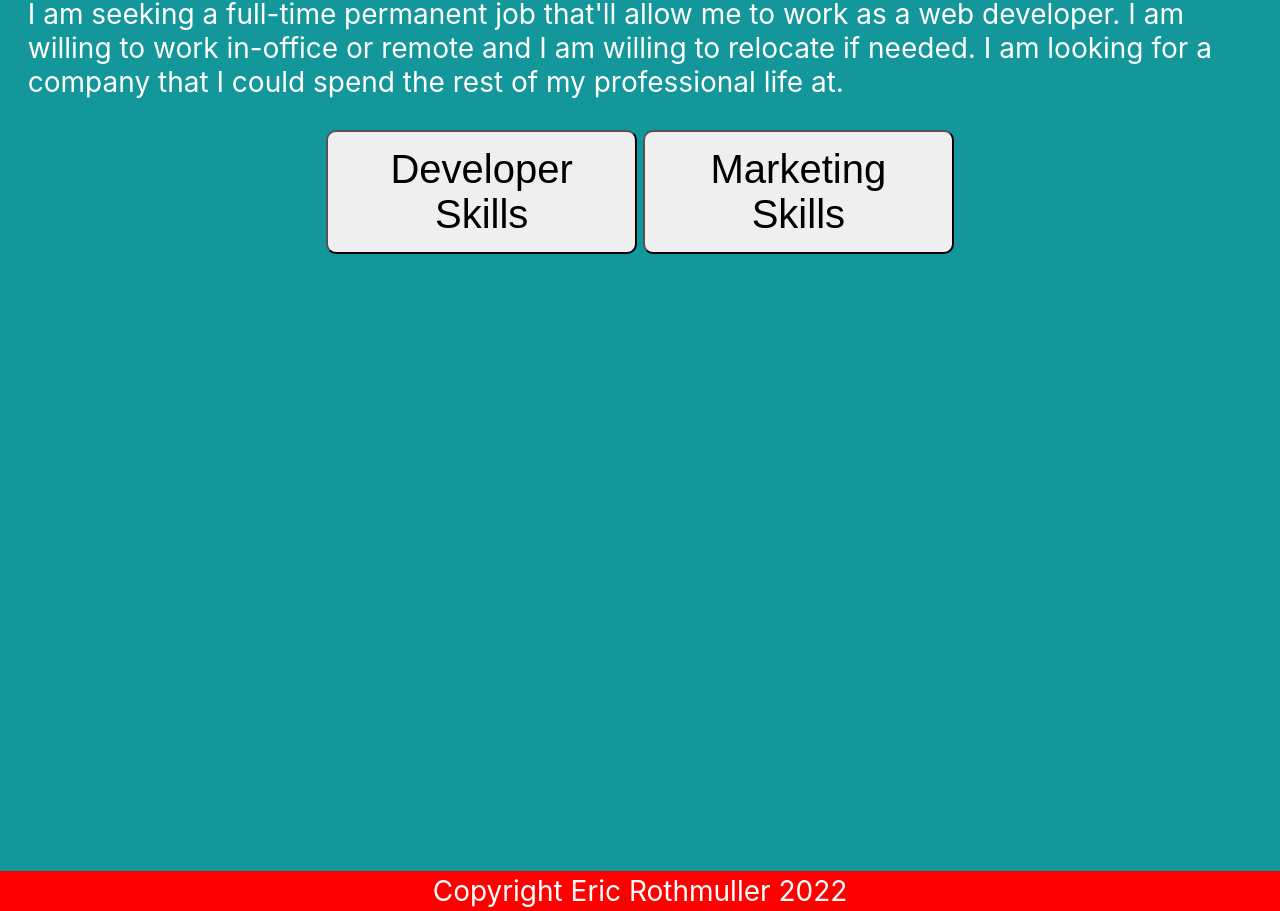
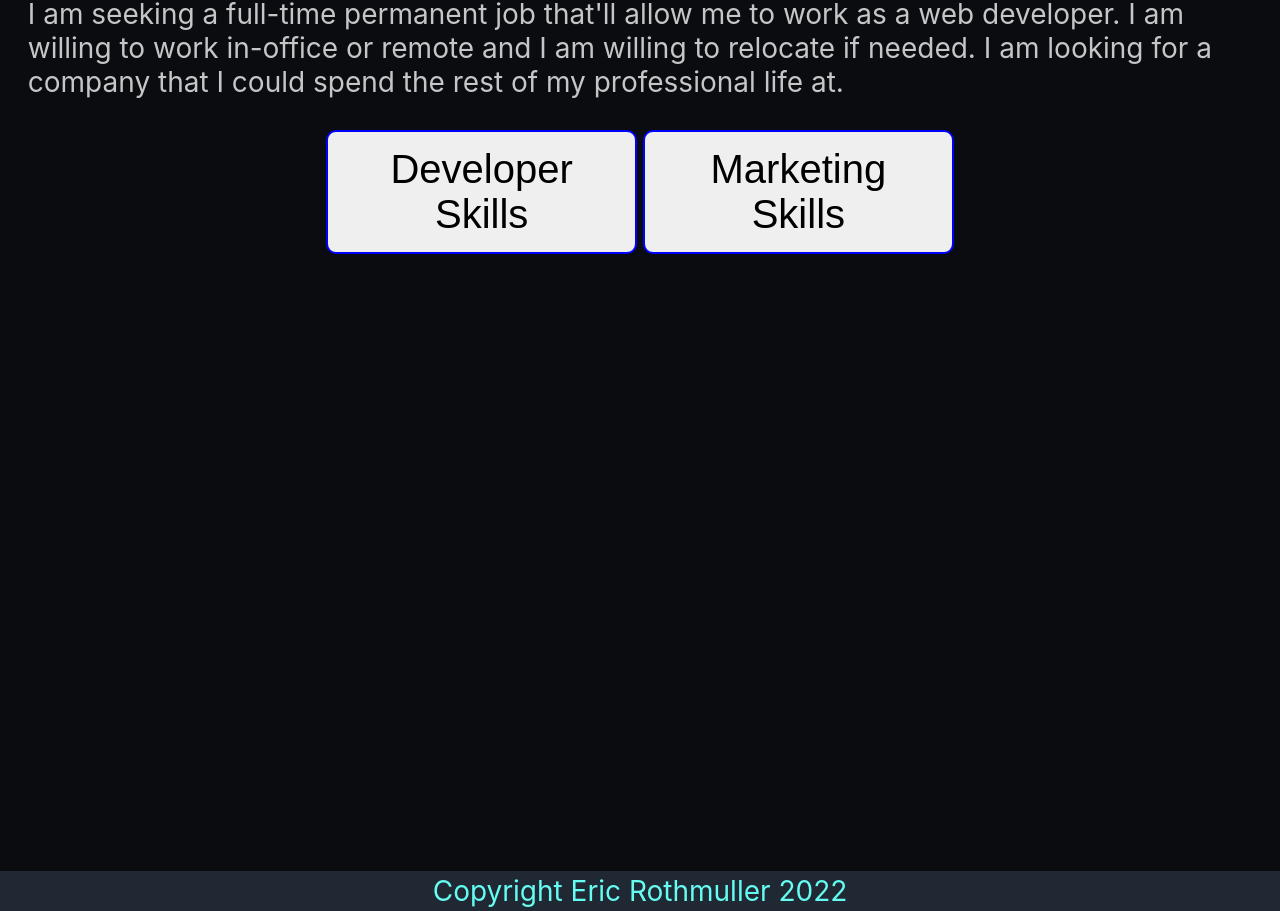
Before and after one commit to ericrothmuller/My-Portfolio, a React (Create React App) app: page / in a window 1280 px wide. Shown: the part 858-1769 px from the top of the page. Built offline with nearby package versions, Linux system fonts and the light colour scheme.

Commit message:
Added accent color variable

```diff
--- a/src/Style.css
+++ b/src/Style.css
@@ -1,9 +1,19 @@
 :root {
-  --headingColor: rgb(255, 255, 255);
-  --fontColor: rgb(255, 255, 255);
-  --headerColor: rgb(0, 0, 0);
-  --bodyColor: rgb(19, 151, 155);
+  --headingColor: #66FCF1;
+  --fontColor: #C5C6C7;
+  --headerColor: #1F2833;
+  --bodyColor: #0B0C10;
+  --titleColor: #66FCF1;
+  --accentColor: blue;
 }
+
+/* :root {
+#0B0C10;
+#1F2833;
+#C5C6C7;
+#66FCF1;
+#45A29E;
+} */
 
 p {
   color: var(--fontColor);
@@ -23,6 +33,7 @@ h1 {
 }
 
 .headerTitle {
+  color: var(--titleColor);
   font-size: 45px;
   margin: 0px;
   padding-top: 10px;
@@ -51,7 +62,7 @@ h1 {
 
 footer {
   display: flex;
-  background-color: red;
+  background-color: var(--headerColor);
   height: 5vh;
   width: 100%;
   margin: 0px;
@@ -59,6 +70,10 @@ footer {
   justify-content: center;
   align-items: center;
   font-size: 25px;
+}
+
+#footerText {
+  color: var(--headingColor)
 }
 
 ul li a {
@@ -88,7 +103,7 @@ ul li a:hover {
 }
 
 .aboutImage {
-  border: 5px whitesmoke solid;
+  border: 5px var(--accentColor) solid;
   border-radius: 10px;
   float: right;
   margin-right: 5%;
@@ -124,7 +139,7 @@ ul li a:hover {
 }
 
 .resume {
-  border: 1px black solid;
+  border: 2px var(--accentColor) solid;
   width: 60%;
   filter: drop-shadow(15px 10px 5px rgb(86, 86, 86));
 }
@@ -133,7 +148,7 @@ ul li a:hover {
   padding: 10px;
   margin-top: 15px;
   border-radius: 5px;
-  border: 1px solid black;
+  border: 2px var(--accentColor) solid;
 }
 
 .PdfButton:hover {
@@ -268,6 +283,7 @@ ul li a:hover {
   padding: 15px;
   border-radius: 10px;
   cursor: pointer;
+  border: 2px var(--accentColor) solid;
 }
 
 .developerSkillsButton:hover {
@@ -280,6 +296,7 @@ ul li a:hover {
   padding: 15px;
   border-radius: 10px;
   cursor: pointer;
+  border: 2px var(--accentColor) solid;
 }
 
 .marketingSkillsButton:hover {
--- a/src/components/Footer.js
+++ b/src/components/Footer.js
@@ -5,7 +5,7 @@ export default function Footer() {
 
   return (
     <footer>
-      <p>
+      <p id="footerText">
         Copyright Eric Rothmuller 2022
       </p>
     </footer>
```
